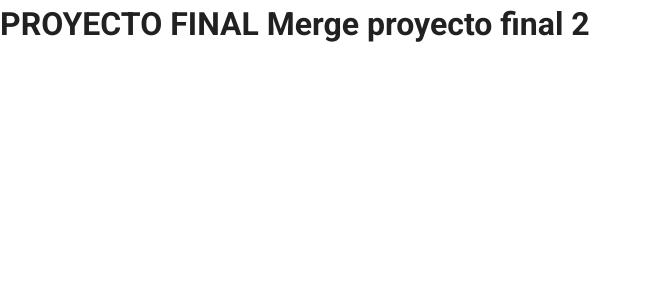
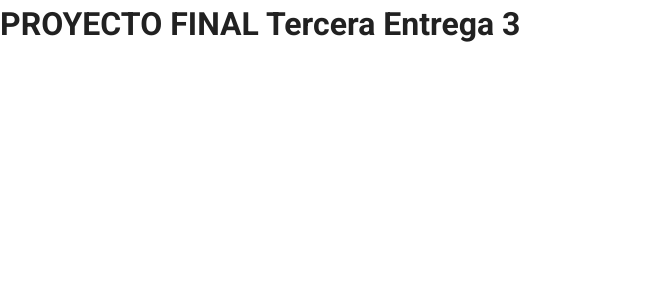
Before and after one commit to jgromerou/proyecto-final-romerouro, a Vue app: page / in a window 1280 px wide. Shown: the top 300 px of the page, without its empty margins (0-650 px from the left). Built offline with nearby package versions, Linux system fonts and the light colour scheme.

Commit message:
Creando proyecto tercera entrega

```diff
--- a/src/App.vue
+++ b/src/App.vue
@@ -1,6 +1,6 @@
 <template>
   <v-app>
-    <h1>PROYECTO FINAL Merge proyecto final 2</h1>
+    <h1>PROYECTO FINAL Tercera Entrega 3</h1>
   </v-app>
 </template>
 
```
